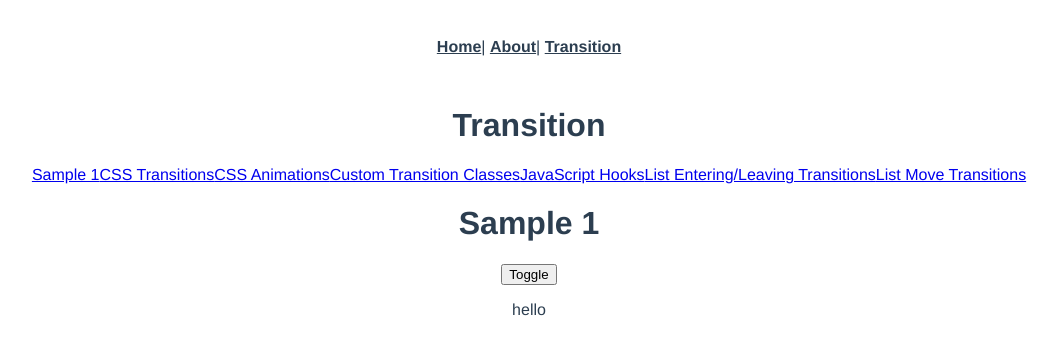
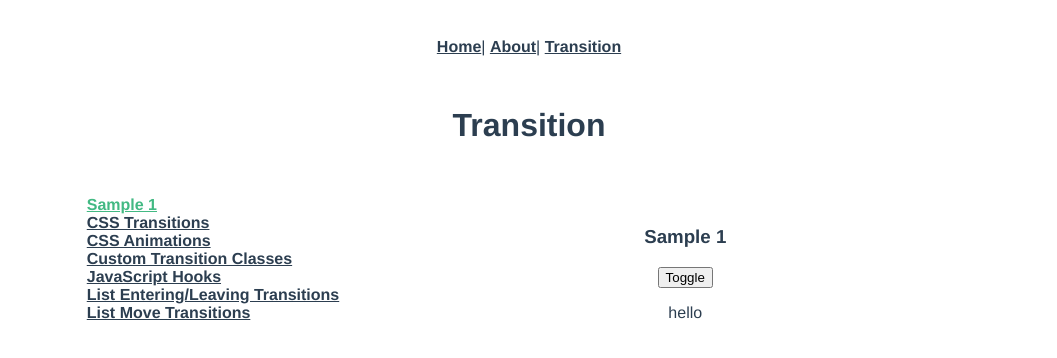
Before and after one commit to kjonathante/vue-transition, a Vue app: page /transition/sample1 in a window 1280 px wide. Shown: the top 358 px of the page, without its empty margins (111-1168 px from the left). Built offline with nearby package versions, Linux system fonts and the light colour scheme.

Commit message:
Refactored header of each transition components.

```diff
--- a/src/modules/Transition/Pages/CSSAnimations.vue
+++ b/src/modules/Transition/Pages/CSSAnimations.vue
@@ -1,6 +1,6 @@
 <template>
   <div>
-    <h1>CSS Animations</h1>
+    <h3>CSS Animations</h3>
 
     <button @click="show = !show">Toggle show</button>
     <transition name="bounce">
--- a/src/modules/Transition/Pages/CSSTransitions.vue
+++ b/src/modules/Transition/Pages/CSSTransitions.vue
@@ -1,6 +1,6 @@
 <template>
   <div>
-    <h1>CSS Transitions</h1>
+    <h3>CSS Transitions</h3>
 
     <button @click="show = !show">Toggle render</button>
     <transition name="slide-fade">
--- a/src/modules/Transition/Pages/CustomTransitionClasses.vue
+++ b/src/modules/Transition/Pages/CustomTransitionClasses.vue
@@ -6,7 +6,7 @@
       type="text/css"
     />
 
-    <h1>Custom Transition Classes</h1>
+    <h3>Custom Transition Classes</h3>
     <div class="demo">
       <button @click="show = !show">Toggle render</button>
       <transition
--- a/src/modules/Transition/Pages/JavaScriptHooks.vue
+++ b/src/modules/Transition/Pages/JavaScriptHooks.vue
@@ -2,7 +2,7 @@
   <div>
     <!-- <script src="https://cdnjs.cloudflare.com/ajax/libs/velocity/1.2.3/velocity.min.js"></script> -->
 
-    <h1>JavaScript Hooks</h1>
+    <h3>JavaScript Hooks</h3>
     <button @click="show = !show">Toggle</button>
     <transition
       v-on:before-enter="beforeEnter"
--- a/src/modules/Transition/Pages/ListEnteringLeavingTransitions.vue
+++ b/src/modules/Transition/Pages/ListEnteringLeavingTransitions.vue
@@ -1,13 +1,11 @@
 <template>
   <div>
-    <h2>List Entering/Leaving Transitions</h2>
+    <h3>List Entering/Leaving Transitions</h3>
     <div>
       <button v-on:click="add">Add</button>
       <button v-on:click="remove">Remove</button>
       <transition-group name="list" tag="p">
-        <span v-for="item in items" v-bind:key="item" class="list-item">
-          {{ item }}
-        </span>
+        <span v-for="item in items" v-bind:key="item" class="list-item">{{ item }}</span>
       </transition-group>
     </div>
   </div>
--- a/src/modules/Transition/Pages/ListMoveTransitions.vue
+++ b/src/modules/Transition/Pages/ListMoveTransitions.vue
@@ -1,6 +1,6 @@
 <template>
   <div>
-    <h2>List Move Transitions</h2>
+    <h3>List Move Transitions</h3>
     <div>
       <button v-on:click="shuffle">Shuffle</button>
       <transition-group name="flip-list" tag="ul">
--- a/src/modules/Transition/Pages/Sample1.vue
+++ b/src/modules/Transition/Pages/Sample1.vue
@@ -1,11 +1,13 @@
 <template>
   <div>
-    <h1>Sample 1</h1>
+    <h3>Sample 1</h3>
 
-    <button v-on:click="show = !show">Toggle</button>
-    <transition name="fade">
-      <p v-if="show">hello</p>
-    </transition>
+    <div>
+      <button v-on:click="show = !show">Toggle</button>
+      <transition name="fade">
+        <p v-if="show">hello</p>
+      </transition>
+    </div>
   </div>
 </template>
 <script>
--- a/src/modules/Transition/Pages/Transition.vue
+++ b/src/modules/Transition/Pages/Transition.vue
@@ -3,26 +3,39 @@
     <h1>Transition</h1>
     <nav>
       <!-- <router-link :to="{ name: 'sample1' }">Sample 1</router-link> -->
-      <router-link v-bind="{ to: { name: 'sample1' } }">Sample 1</router-link>
-      <router-link v-bind:to="{ name: 'CSSTransitions' }"
-        >CSS Transitions</router-link
-      >
-      <router-link v-bind:to="{ name: 'CSSAnimations' }"
-        >CSS Animations</router-link
-      >
-      <router-link v-bind:to="{ name: 'CustomTransitionClasses' }"
-        >Custom Transition Classes</router-link
-      >
-      <router-link v-bind:to="{ name: 'JavaScriptHooks' }"
-        >JavaScript Hooks</router-link
-      >
-      <router-link v-bind:to="{ name: 'ListEnteringLeavingTransitions' }"
-        >List Entering/Leaving Transitions</router-link
-      >
-      <router-link v-bind:to="{ name: 'ListMoveTransitions' }"
-        >List Move Transitions</router-link
-      >
+      <router-link v-bind="{ to: { name: 'sample1' } }" class="link">Sample 1</router-link>
+      <router-link v-bind:to="{ name: 'CSSTransitions' }" class="link">CSS Transitions</router-link>
+      <router-link v-bind:to="{ name: 'CSSAnimations' }" class="link">CSS Animations</router-link>
+      <router-link
+        v-bind:to="{ name: 'CustomTransitionClasses' }"
+        class="link"
+      >Custom Transition Classes</router-link>
+      <router-link v-bind:to="{ name: 'JavaScriptHooks' }" class="link">JavaScript Hooks</router-link>
+      <router-link
+        v-bind:to="{ name: 'ListEnteringLeavingTransitions' }"
+        class="link"
+      >List Entering/Leaving Transitions</router-link>
+      <router-link v-bind:to="{ name: 'ListMoveTransitions' }" class="link">List Move Transitions</router-link>
     </nav>
-    <router-view />
+    <router-view class="main" />
   </div>
 </template>
+<style scoped lang="scss">
+nav {
+  padding: 30px;
+  text-align: left;
+  display: inline-block;
+  .link {
+    display: block;
+    font-weight: bold;
+    color: #2c3e50;
+    &.router-link-exact-active {
+      color: #42b983;
+    }
+  }
+}
+.main {
+  display: inline-block;
+  width: 50%;
+}
+</style>
```
